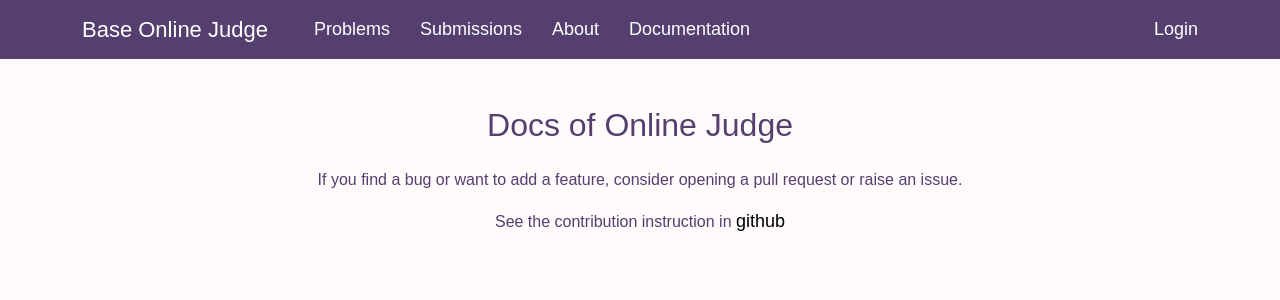
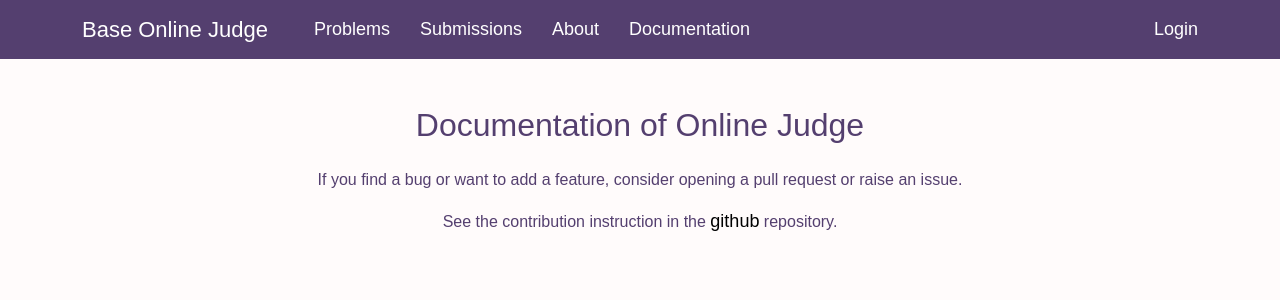
Before and after one commit to skasif48/base-online-judge, a React (Create React App) app: page /docs in a window 1280 px wide. Shown: the top 300 px of the page. Built offline with nearby package versions, Linux system fonts and the light colour scheme; no server answers; a web font is replaced by a local one.

Commit message:
FIX: Documentation

```diff
--- a/src/components/Docs/Docs.js
+++ b/src/components/Docs/Docs.js
@@ -4,20 +4,21 @@ import "./Docs.css";
 const Docs = () => {
   return (
     <div>
-      <h2 className="text-center mt-5">Docs of Online Judge</h2>
+      <h2 className="text-center mt-5">Documentation of Online Judge</h2>
 
       <p className="text-center">
         If you find a bug or want to add a feature, consider opening a pull
         request or raise an issue.
       </p>
       <p className="text-center">
-        See the contribution instruction in{" "}
+        See the contribution instruction in the{" "}
         <a
           href="https://github.com/skasif48/base-online-judge"
           className="githubLink"
         >
           github
         </a>
+      &nbsp;repository.
       </p>
     </div>
   );
```
